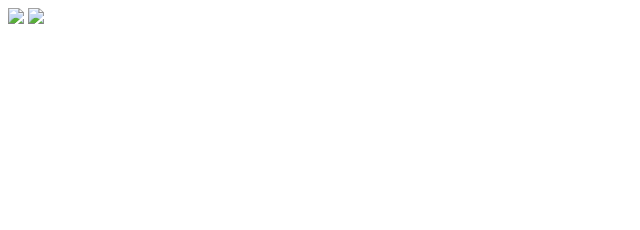
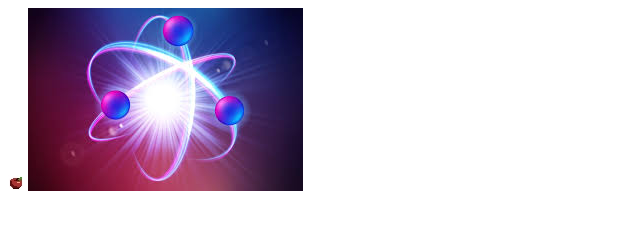
Before and after one commit to wntaa/interactive-media, a plain HTML site: page index.html in a window 1280 px wide. Shown: the whole page, without its empty margins (0-640 px from the left). Drawn offline with Linux system fonts and the light colour scheme.

Commit message:
edit index file

```diff
--- a/index.html
+++ b/index.html
@@ -6,8 +6,8 @@
     <title>Document</title>
 </head>
 <body>
-    <a href="./Week1/index.html"><img src="./img/atomic.jpeg"></a>
-    <a href="./Week2/index.html"><img src="./img/atomic.jpeg"></a>
+    <a href="./Workbook/Week1/index.html"><img src="./Workbook/img/apple.jpg"></a>
+    <a href="./Workbook/Week2/index.html"><img src="./Workbook/img/atomic.jpeg"></a>
 
 </body>
 </html>
```
